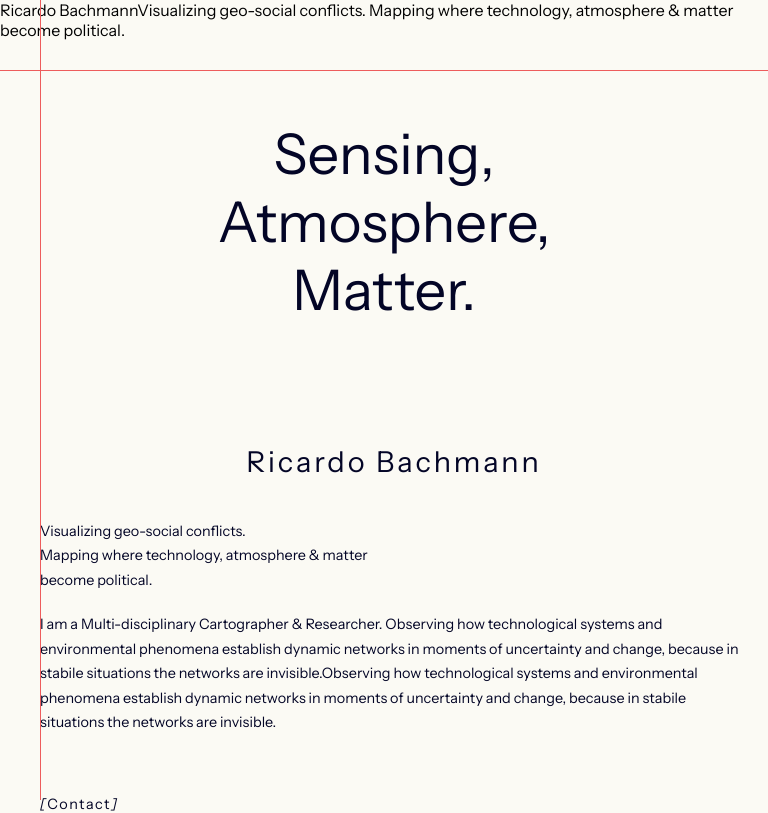
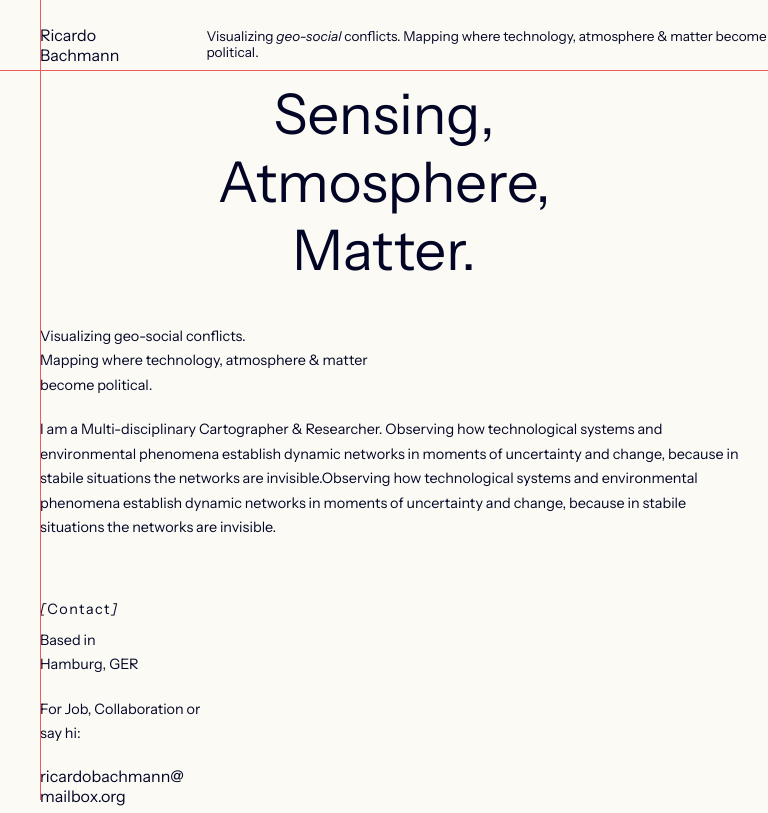
Before and after one commit to RicardoBachmann/ricardobachmann-site, a React (Vite) app: page / in a window 768 px wide. Shown: the top 813 px of the page. Built offline with nearby package versions, Linux system fonts and the light colour scheme.

Commit message:
Finalize responsive header for all devices - Desktop/Tablet full tagline, Mobile short versionReplaced desktop nav with simple fixed header, align content to grid line, hide empty sections

```diff
--- a/src/App.jsx
+++ b/src/App.jsx
@@ -7,8 +7,11 @@ function App() {
       <header className="desktop-header">
         <span className="desktop-header__name">Ricardo Bachmann</span>
         <span className="desktop-header__tagline">
-          Visualizing geo-social conflicts. Mapping where technology, atmosphere
-          & matter become political.
+          Visualizing <span className="geo-social__tagline">geo-social</span>{" "}
+          conflicts.{" "}
+          <span className="mobile-header__tagline">
+            Mapping where technology, atmosphere & matter become political.
+          </span>
         </span>
       </header>
 
@@ -18,7 +21,6 @@ function App() {
           <span>Atmosphere,</span>
           <span>Matter.</span>
         </h1>
-        <h2 className="hero__name">Ricardo Bachmann</h2>
       </section>
       <main>
         {/* Column 1 */}
--- a/src/index.css
+++ b/src/index.css
@@ -27,6 +27,41 @@ main {
   flex-direction: column;
 }
 
+/* === HEADER === */
+
+.desktop-header {
+  display: flex;
+  align-items: center;
+  flex-direction: column;
+  position: fixed;
+  top: 0;
+  left: 0;
+  width: 100vw;
+  height: 40px;
+  z-index: 200;
+  background-color: #fbfaf4;
+}
+
+.desktop-header__name {
+  font-size: 1rem;
+  font-weight: 400;
+  color: #030526;
+}
+
+.desktop-header__tagline {
+  font-size: 0.85rem;
+  font-weight: 400;
+  color: #030526;
+}
+
+.mobile-header__tagline {
+  display: none;
+}
+
+.geo-social__tagline {
+  font-style: italic;
+}
+
 /* === GRID LINES === */
 body::before {
   content: "";
@@ -35,7 +70,7 @@ body::before {
   top: 0;
   width: 1px;
   height: 100vh;
-  z-index: 100;
+  z-index: 400;
   background-color: #ed5c5c;
 }
 
@@ -69,22 +104,11 @@ body::after {
   padding: 50px 35px 120px 35px;
 }
 
-.hero__name {
-  display: flex;
-  align-items: center;
-  justify-content: center;
-  color: #030526;
-  font-size: 1.2rem;
-  font-weight: 400;
-  letter-spacing: 0.1em;
-  padding: 180px 35px 100px 35px;
-}
-
 /* === CONTENT SECTION === */
 
 .grid-column {
   min-height: 50vh;
-  padding: 0 20px 80px 20px;
+  padding: 0 20px 50px 20px;
 }
 
 .grid-column__content {
@@ -143,9 +167,37 @@ body::after {
     background-color: #fbfaf4;
   }
 
-  .hero__name {
-    font-size: 1.8rem;
-    padding: 80px 20px 40px 40px;
+  /* === Header === */
+
+  .desktop-header {
+    display: flex;
+    align-items: baseline;
+    flex-direction: row;
+    gap: 40px;
+    position: fixed;
+    top: 25px;
+    left: 0;
+    width: 100vw;
+    height: 40px;
+    padding-left: 40px;
+    z-index: 200;
+    background-color: transparent;
+  }
+
+  .desktop-header__name {
+    font-size: 1rem;
+    font-weight: 400;
+    color: #030526;
+  }
+
+  .desktop-header__tagline {
+    font-size: 0.85rem;
+    font-weight: 400;
+    color: #030526;
+  }
+
+  .mobile-header__tagline {
+    display: inline;
   }
 
   .hero__title {
@@ -204,6 +256,7 @@ body::after {
   .desktop-header {
     display: flex;
     align-items: center;
+    flex-direction: row;
     gap: 40px;
     position: fixed;
     top: 0;
@@ -225,6 +278,10 @@ body::after {
     font-size: 0.85rem;
     font-weight: 400;
     color: #030526;
+  }
+
+  .mobile-header__tagline {
+    display: inline;
   }
   /* === GRID LINES === */
 
@@ -266,10 +323,6 @@ body::after {
 
   .hero__title {
     font-size: 7rem;
-  }
-
-  .hero__name {
-    display: none;
   }
 
   /* === MAIN = GRID CONTAINER === */
```
